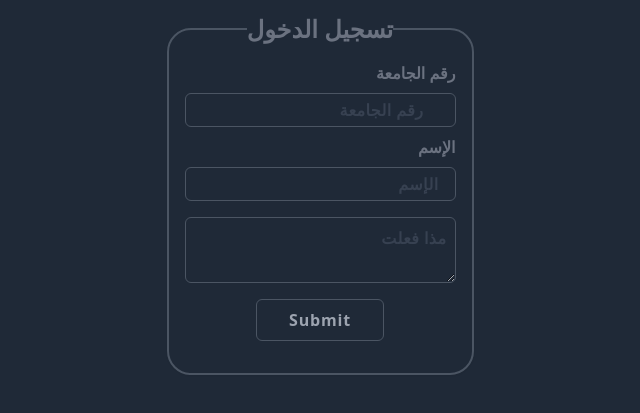
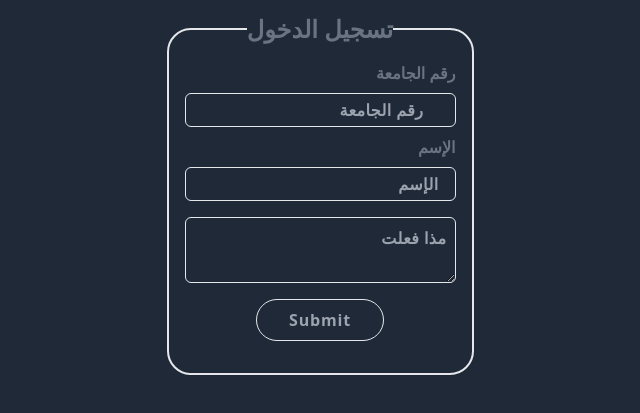
Before and after one commit to mubeeldev/labrecord, a website: page src/exit.html in a window 1280 px wide. Shown: the part 189-602 px from the top of the page, without its empty margins (320-960 px from the left). Drawn offline with Linux system fonts and the light colour scheme.

Commit message:
normal change on respons page

```diff
--- a/src/exit.html
+++ b/src/exit.html
@@ -36,7 +36,7 @@
           method="post"
         >
           <fieldset
-            class="border-2 hover:border-dashed border-gray-600 border-double p-4 font-bold rounded-3xl shadow-sm"
+            class="border-2 hover:border-dashed  border-gray-500 border-double p-4 font-bold rounded-3xl shadow-sm"
           >
             <legend class="text-gray-500 font-bold text-2xl text-center">تسجيل الدخول</legend>
 
@@ -44,24 +44,24 @@
               <label for="id" class="text-gray-500 ml-auto pb-2"
                 >رقم الجامعة
               </label>
-              <div class="border-gray-600 w-full  rounded-md border">
+              <div class="border-gray-500 w-full  rounded-md border hover:border-dashed">
                 <input
                   type="number"
                   placeholder="رقم الجامعة"
                   name="data[student_id]"
-                  class="overflow-hidden tracking-wide placeholder:text-gray-700 placeholder:text-right outline-none text-white borderd bg-transparent rounded-md pl-2 py-1"
+                  class="overflow-hidden tracking-wide placeholder:text-gray-500 placeholder:text-right outline-none text-white borderd bg-transparent rounded-md pl-2 py-1"
                 />
               </div>
             </div>
 
             <div class="flex flex-col items-center">
               <label for="name" class="text-gray-500 ml-auto my-2">الإسم</label>
-              <div class="border border-gray-600 rounded-md">
+              <div class="border border-gray-400 rounded-md hover:border-dashed">
                 <input
                   type="text"
                   name="data[name]"
                   placeholder="الإسم"
-                  class="nameInput overflow-hidden placeholder:text-gray-700 placeholder:text-right pr-4 border-none outline-none tracking-wide text-gray-200 pl-2 py-1 rounded-md bg-transparent"
+                  class="nameInput overflow-hidden placeholder:text-gray-500 placeholder:text-right pr-4 border-none outline-none tracking-wide text-gray-200 pl-2 py-1 rounded-md bg-transparent"
                 />
               </div>
             </div>
@@ -71,14 +71,14 @@
                 name="data[الفعل]"
                 id="data[do]"
                 placeholder="مذا فعلت"
-                class="text-white w-full tracking-wide p-2 placeholder:text-right placeholder:text-gray-700 outline-none overflow-hidden bg-transparent border border-gray-600 rounded-md"
+                class="text-white w-full tracking-wide p-2 placeholder:text-right placeholder:text-gray-500 outline-none overflow-hidden bg-transparent border border-gray-500 hover:border-dashed rounded-md"
               ></textarea>
             </div>
 
             <div class="flex justify-center my-4">
               <button
                 type="submit"
-                class="bg-transparent border border-gray-600 hover:bg-sky-500 text-gray-400 hover:text-black tracking-wider font-bold  rounded-md py-2 px-8"
+                class="bg-transparent border border-gray-500 hover:bg-sky-500 text-gray-400 hover:text-black tracking-wider font-bold  rounded-3xl py-2 px-8"
               >
                 Submit
               </button>
```
Also changed, not shown: src/start.html (+29 -3 lines).
